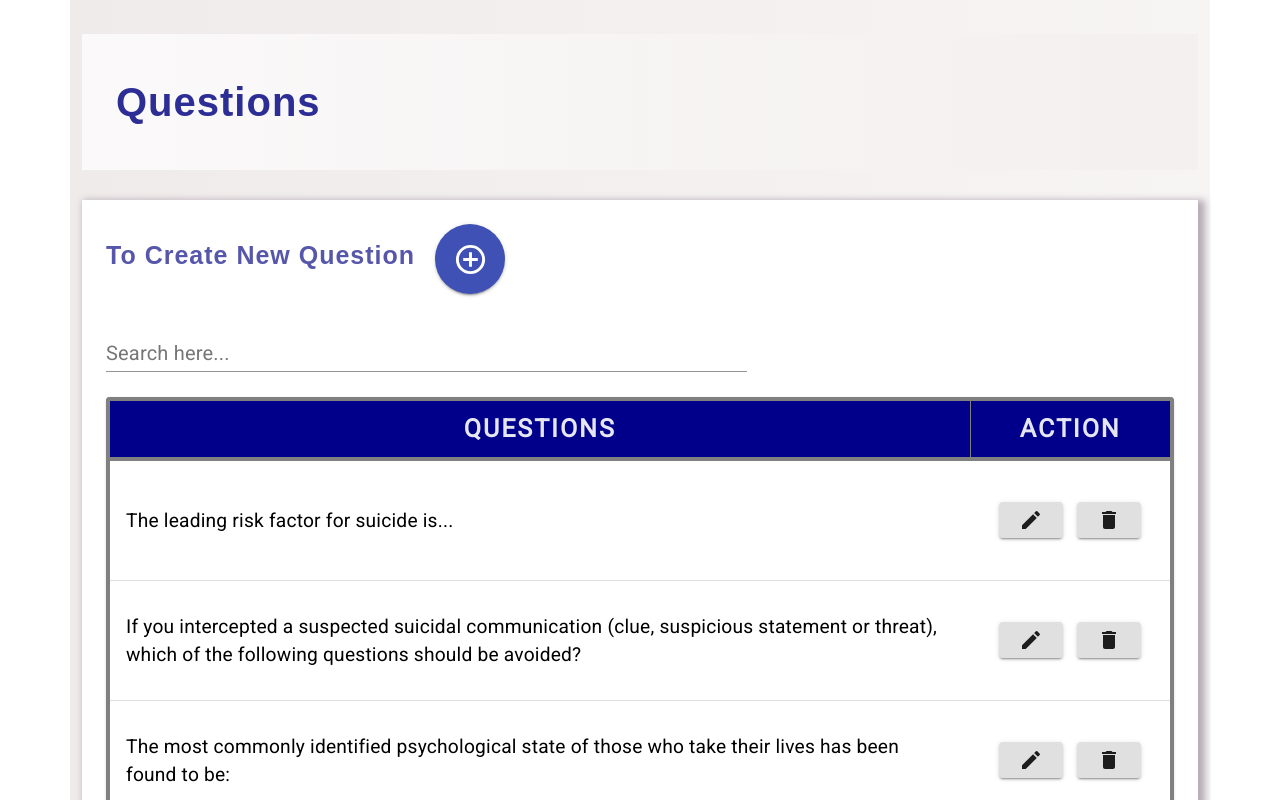
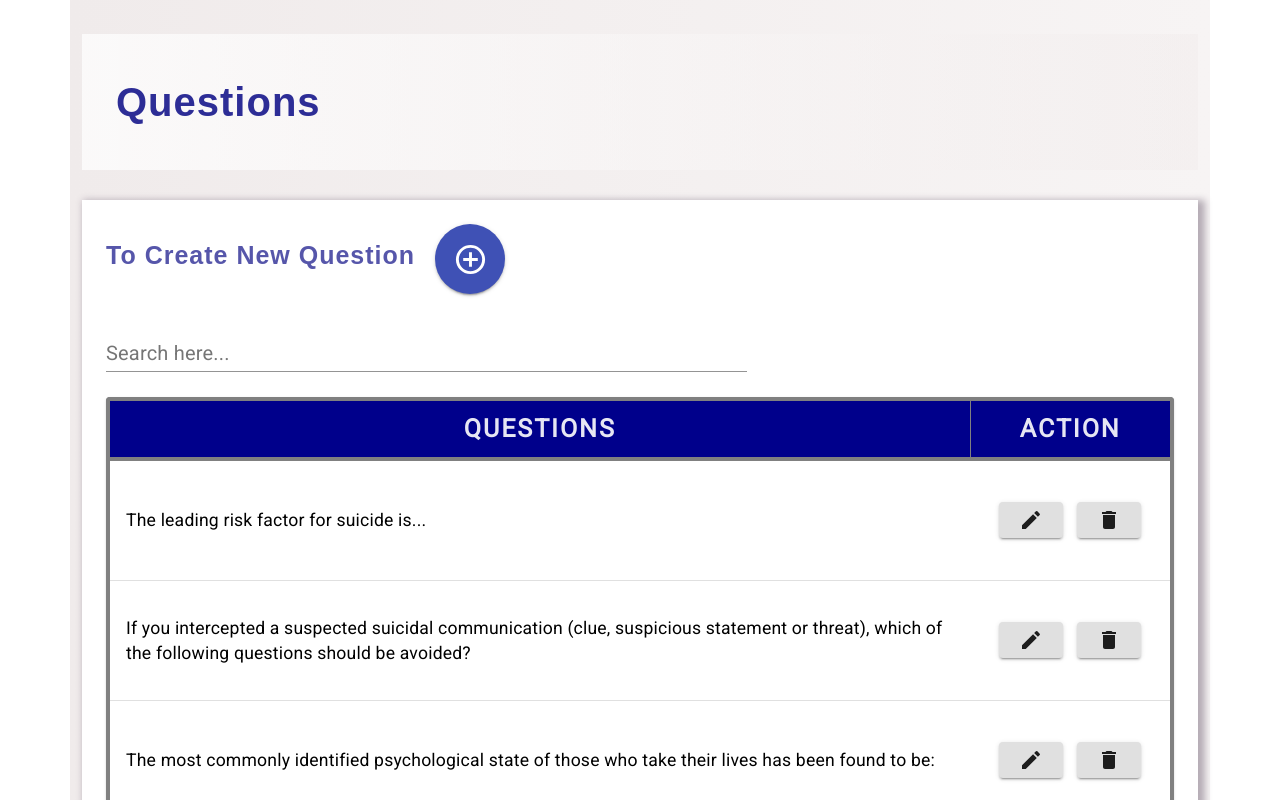
Before and after one commit to K7-Kesavan/SPIF, a React (Create React App) app: page / in a window 1280 px wide. Shown: the top 800 px of the page. Built offline with nearby package versions, Linux system fonts and the light colour scheme; data requests are answered from the project's data file; a web font is replaced by a local one.

Commit message:
slight changes in font weight

```diff
--- a/src/components/assessment/Profile-Details/Admin-Statement/Table.jsx
+++ b/src/components/assessment/Profile-Details/Admin-Statement/Table.jsx
@@ -136,7 +136,7 @@ export default function CustomPaginationActionsTable( {questions, totalQuestions
             sx={{
                 borderBottom: "1px solid black",
                 "& th": {
-                fontSize: "1.2rem",
+                fontSize: "1.1rem",
                 color: "black"
                 }}}
         >
```
